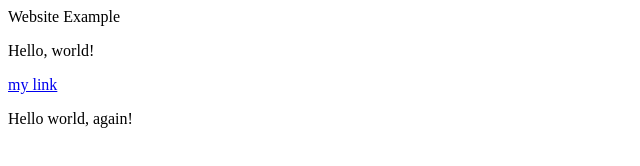
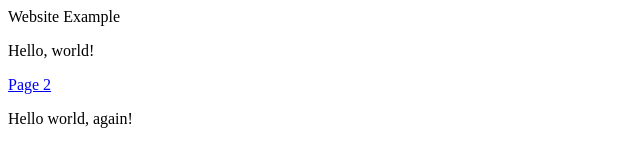
Before and after one commit to MrTonyJohns/mrtonyjohns.github.io, a plain HTML site: page index.html in a window 1280 px wide. Shown: the full height of the page, 0-640 px from the left. Drawn offline with Linux system fonts and the light colour scheme.

Commit message:
Update index.html

```diff
--- a/index.html
+++ b/index.html
@@ -5,7 +5,7 @@
 
 <body>
   <p>Hello, world!</p>
-  <a href="page2.html">my link</a>
+  <a href="page2.html">Page 2</a>
   <p> Hello world, again!</p>
 </body>
 
```
